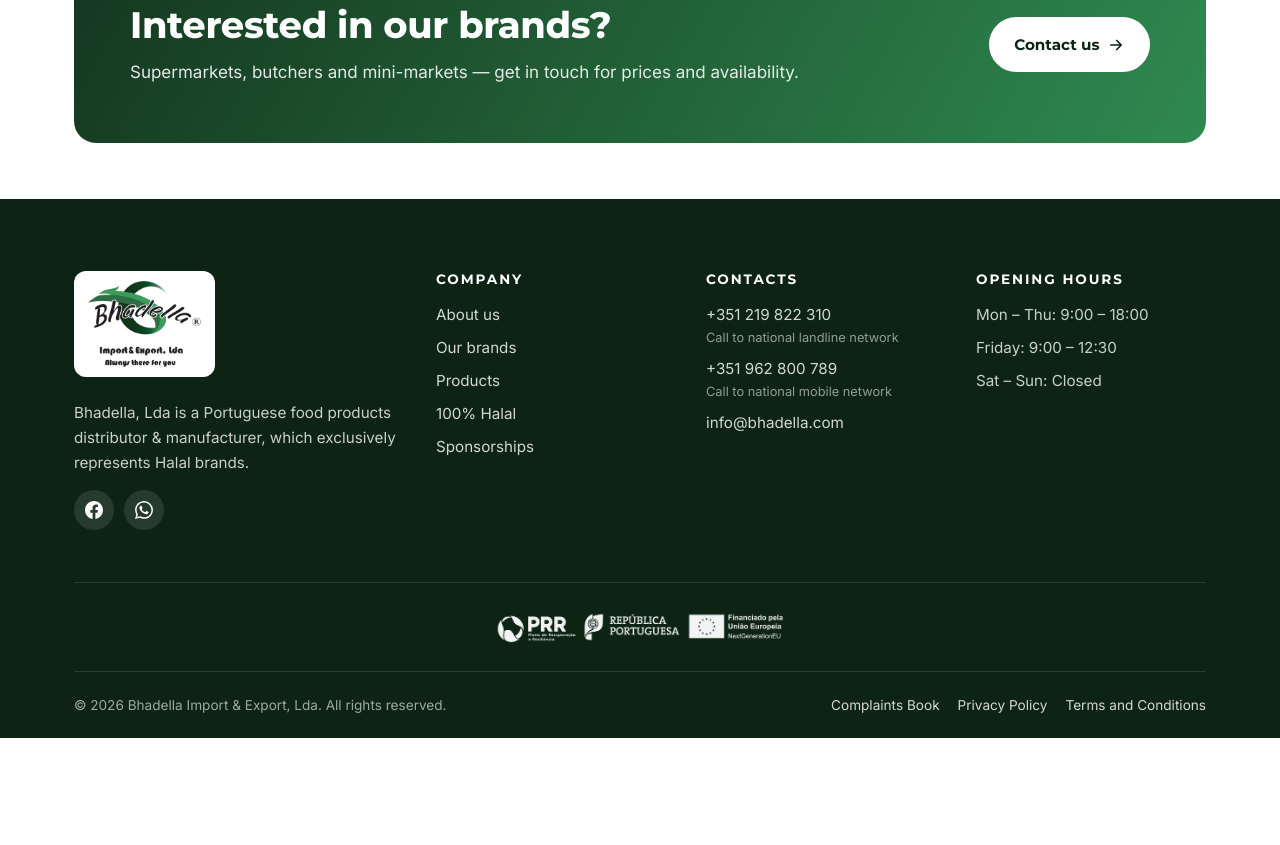
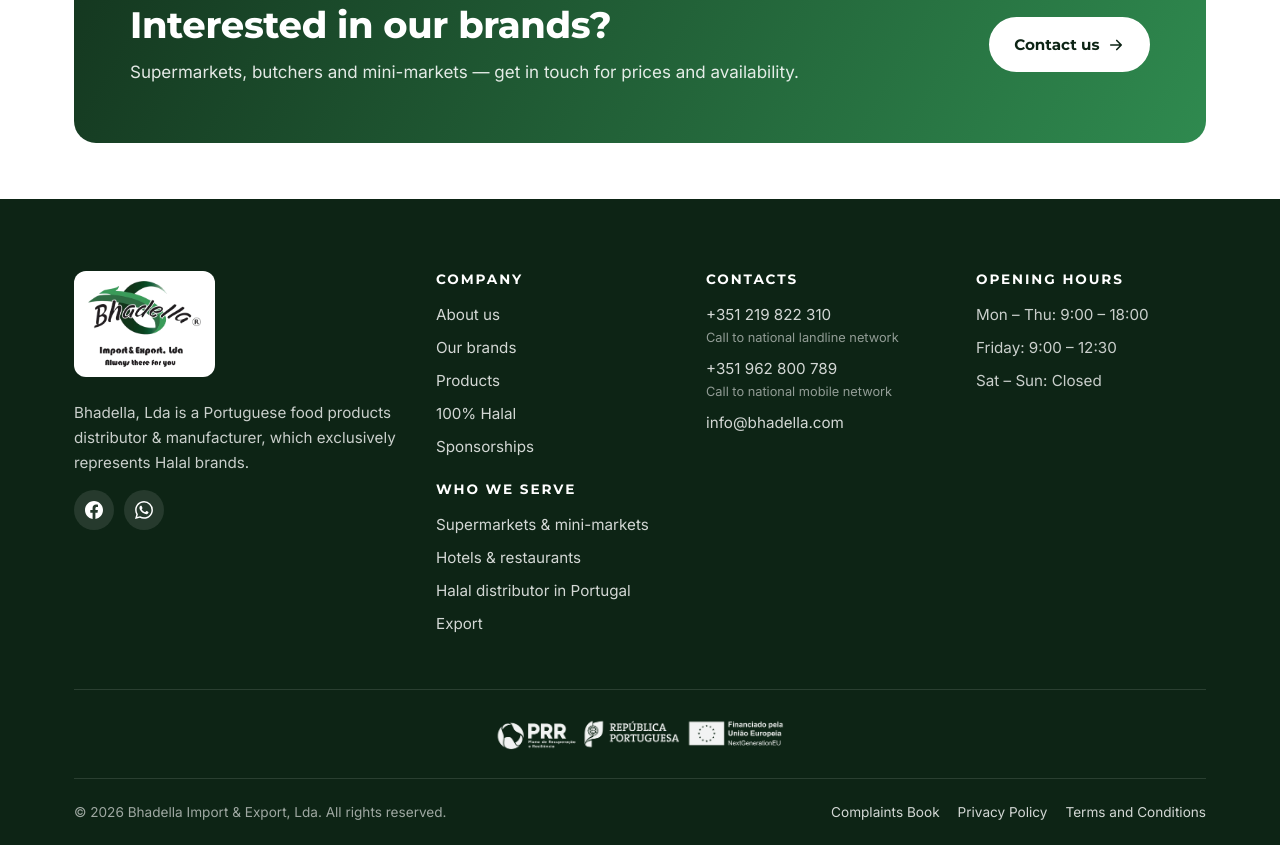
Before and after one commit to BhadellaLda/bhadella-website, a plain HTML site: page en/brands.html in a window 1280 px wide. Shown: the part 3209-4054 px from the top of the page. Before the commit the page ends 3947 px from the top, so only its background shows below. Drawn offline with Linux system fonts and the light colour scheme.

Commit message:
Add files via upload

```diff
--- a/en/brands.html
+++ b/en/brands.html
@@ -142,6 +142,8 @@
 <div>
 <h4>Company</h4>
 <ul><li><a href="about-us.html">About us</a></li><li><a href="brands.html">Our brands</a></li><li><a href="products.html">Products</a></li><li><a href="certifications.html">100% Halal</a></li><li><a href="sponsorships.html">Sponsorships</a></li></ul>
+<h4 class="f2">Who we serve</h4>
+<ul><li><a href="halal-food-supermarkets.html">Supermarkets &amp; mini-markets</a></li><li><a href="halal-food-hotels-restaurants.html">Hotels &amp; restaurants</a></li><li><a href="halal-distributor-portugal.html">Halal distributor in Portugal</a></li><li><a href="halal-food-export.html">Export</a></li></ul>
 </div>
 <div>
 <h4>Contacts</h4>
```
Also changed, not shown: en/404.html (+2 -0 lines), en/certifications.html (+2 -0 lines), en/privacy-policy.html (+2 -0 lines), en/sponsorships.html (+2 -0 lines), en/terms-and-conditions.html (+2 -0 lines), en/thank-you.html (+2 -0 lines).
